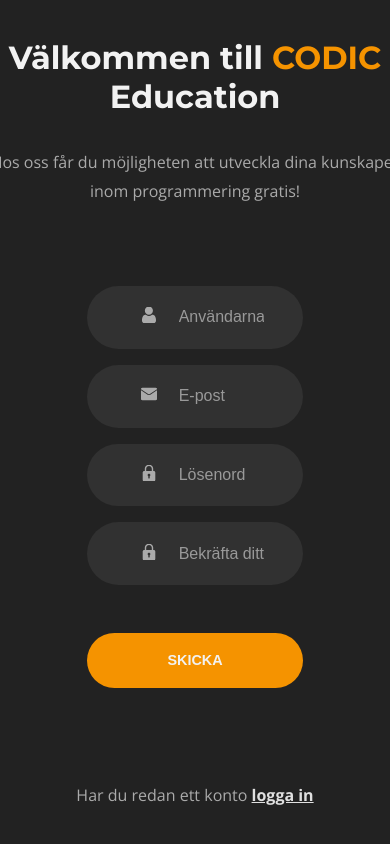
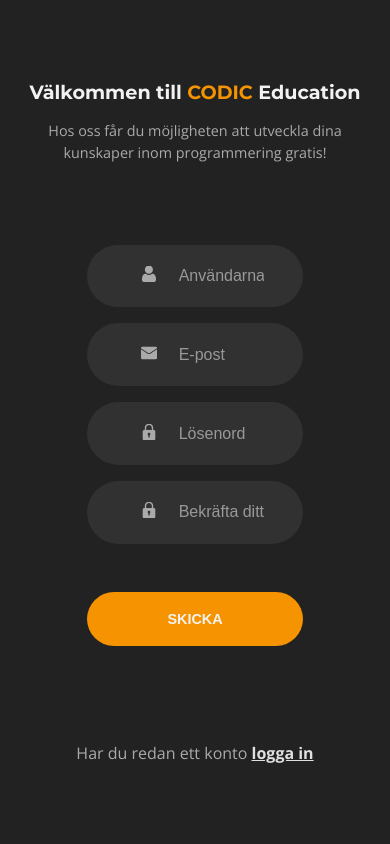
Before and after one commit to CodicEducation/CodicEdu-Website-vue, a Vue app: page /signup in a window 390 px wide. Built offline with nearby package versions, Linux system fonts and the light colour scheme; no server answers.

Commit message:
Update RegHeader.vue

```diff
--- a/src/components/RegHeader.vue
+++ b/src/components/RegHeader.vue
@@ -16,6 +16,7 @@ export default {}
 @import "../assets/styles/globalStyles.scss";
 
 header {
+  width: 100%;
   @include flex();
   h1 {
     &::first-letter {
@@ -37,4 +38,18 @@ header {
     }
   }
 }
+
+@media only screen and (max-width: 540px) {
+  header {
+    h1 {
+      font-size: 1.2rem;
+    }
+    p {
+      width: 36ch;
+      font-size: 0.9rem;
+      margin-top: 1rem;
+      line-height: 1.4rem;
+    }
+  }
+}
 </style>
```
